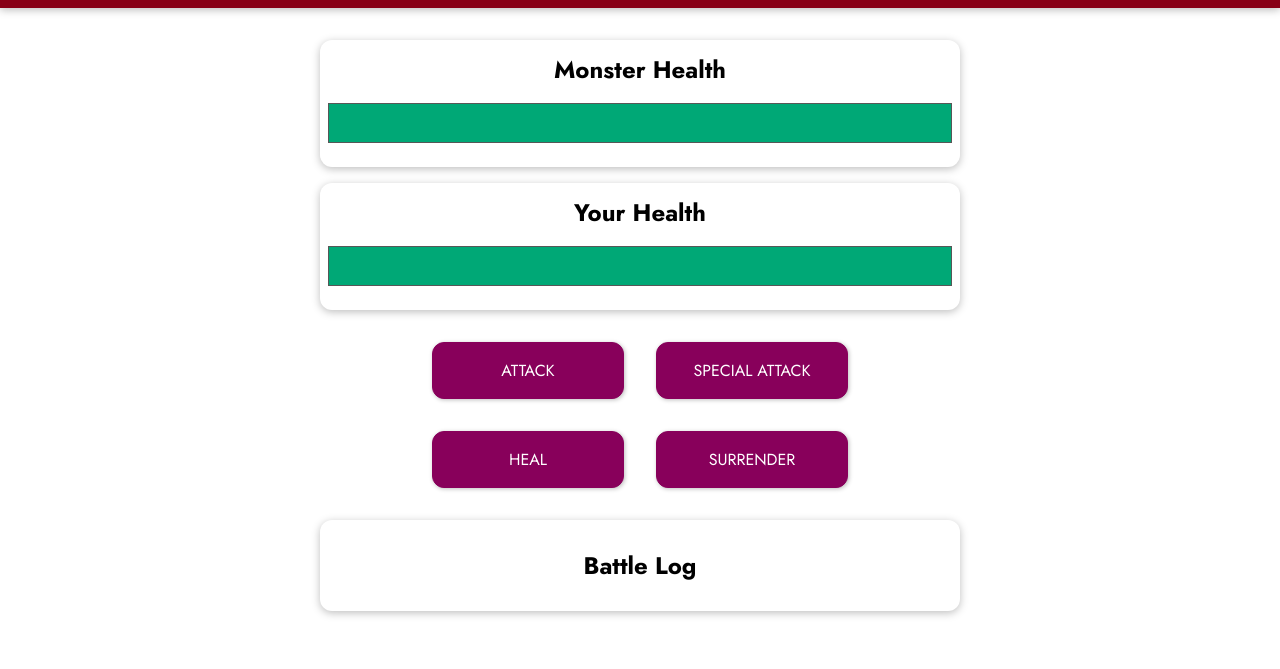
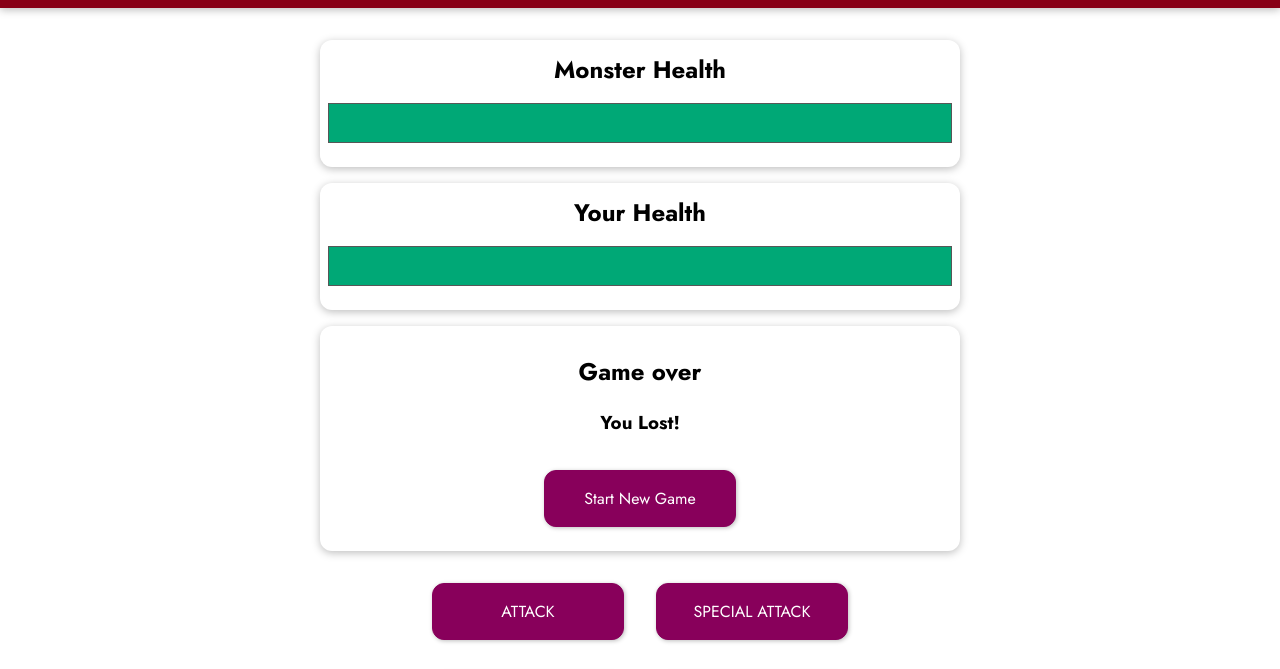
Before and after one commit to Kimminwoo02/Monster_Slayer, a plain HTML site: page index.html in a window 1280 px wide. Both pictures are taken after a click on the button "SURRENDER". Shown: the part 97-766 px from the top of the page. Drawn offline with nearby package versions, Linux system fonts and the light colour scheme.

Commit message:
게임이 끝난 후 새로운 게임 시작
승패가 나온 후 새로운 게임을 시작하는 로직과 항복 기능을 구현하였다.

```diff
--- a/app.js
+++ b/app.js
@@ -13,9 +13,15 @@ const app = Vue.createApp({
     },
     computed:{
         monsterBarStyles(){
+        if(this.monsterHealth< 0 ) {
+            return {width: '0%'};
+        }
         return {width: this.monsterHealth + '%'}
     },
     playerBarStyles(){
+        if(this.playerHealth< 0 ) {
+            return {width: '0%'};
+        }
         return {width: this.playerHealth + '%'}
     },
     mayUseSpecialAttack(){
@@ -44,6 +50,12 @@ const app = Vue.createApp({
         },
     },
     methods: {
+        startGame(){
+            this.playerHealth = 100;
+            this.monsterHealth = 100;
+            this.winner = null;
+            this.currentRound = 0;
+        },
         attackMonster(){
             this.currentRound++;
             const attackValue = getRandomValue(5,12);
@@ -73,8 +85,9 @@ const app = Vue.createApp({
                 this.playerHealth += healValue;
             }
             this.attackPlayer();
-
-
+        },
+        surrender(){
+            this.winner  ='monster';
         }
     }
 });
--- a/index.html
+++ b/index.html
@@ -34,12 +34,13 @@
         <h3 v-if="winner ==='monster'"> You Lost!</h3>
         <h3 v-else-if="winner ==='player'"> You Win!</h3>
         <h3 v-else> Draw!</h3>
+        <button @click="startGame">Start New Game</button>
       </section>
       <section id="controls">
         <button @click="attackMonster()">ATTACK</button>
         <button :disabled="mayUseSpecialAttack" @click="specialAttackMonster">SPECIAL ATTACK</button>
         <button @click="healPlayer">HEAL</button>
-        <button>SURRENDER</button>
+        <button @click="surrender">SURRENDER</button>
       </section>
       <section id="log" class="container">
         <h2>Battle Log</h2>
```
